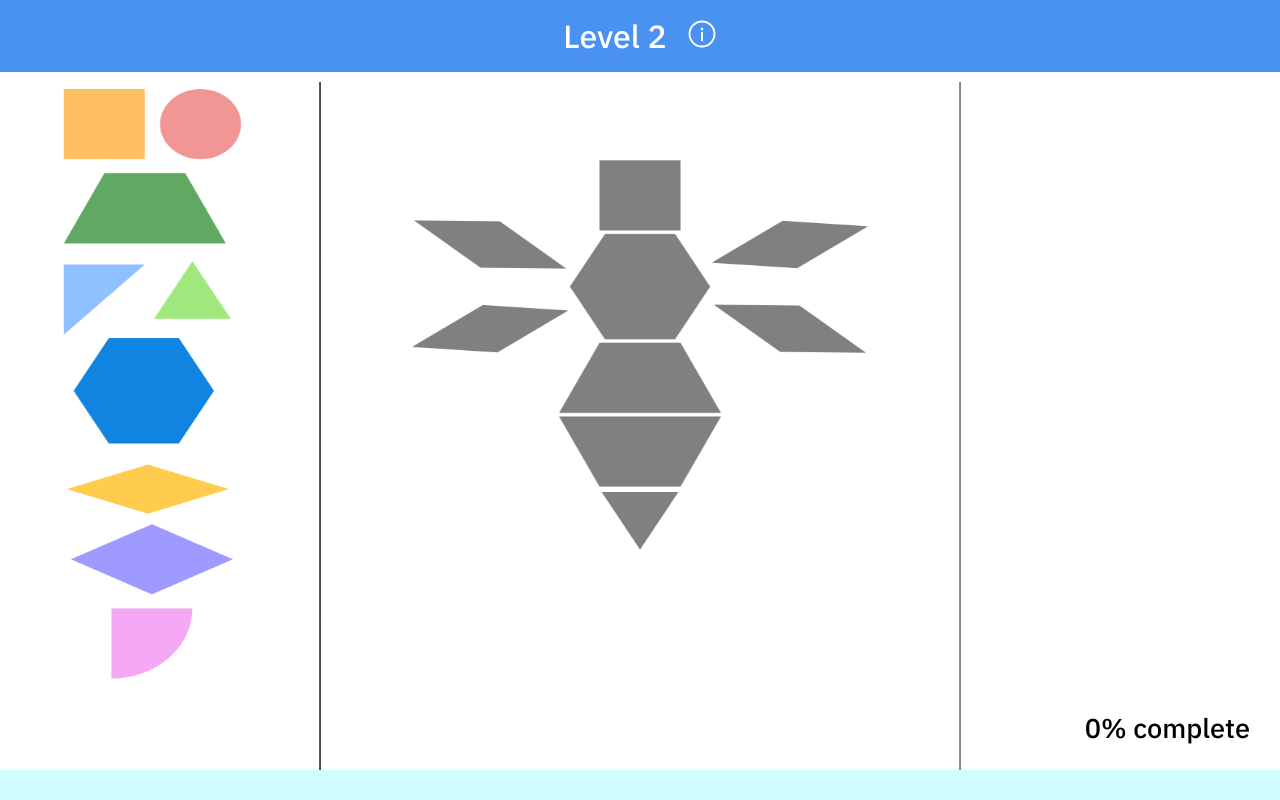
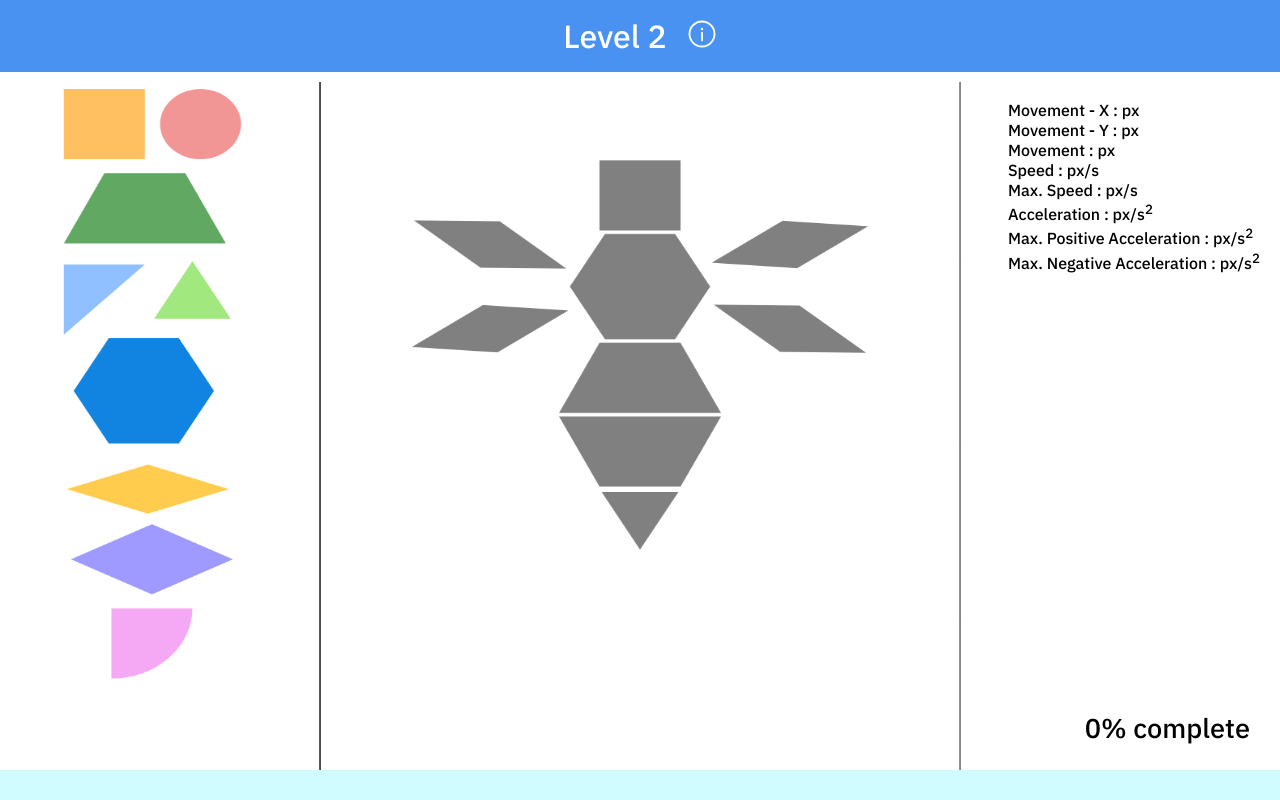
Before and after one commit to wearablebiosensing/CareWear-PortalView, a Flask app: page /tiles-game in a window 1280 px wide. Run offline with Flask 3, Linux system fonts and the light colour scheme.

Commit message:
Add mouse data on side of tiles game

```diff
--- a/CareWear-MagneticTilesActivity/static/css/tiles.css
+++ b/CareWear-MagneticTilesActivity/static/css/tiles.css
@@ -9,6 +9,13 @@
   gap: 20px;
   font-family: "IBM Plex Sans", sans-serif;
   margin: 0 0 10px 0;
+}
+
+.mouse-data {
+  position: absolute;
+  right: 20px;
+  top: 100px;
+  font-family: "IBM Plex Sans", sans-serif;
 }
 
 /* Styles for the help icon */
@@ -72,6 +79,7 @@
   display: flex;
   flex-direction: column;
   height: 100%;
+  position: relative;
 }
 
 .canvas-container {
--- /dev/null
+++ b/CareWear-MagneticTilesActivity/static/js/mouse_movement.js
@@ -0,0 +1,50 @@
+var prevEvent, currentEvent;
+document.documentElement.onmousemove = function (event) {
+  currentEvent = event;
+};
+
+var maxSpeed = 0,
+  prevSpeed = 0,
+  maxPositiveAcc = 0,
+  maxNegativeAcc = 0;
+setInterval(function () {
+  if (prevEvent && currentEvent) {
+    var movementX = Math.abs(currentEvent.screenX - prevEvent.screenX);
+    var movementY = Math.abs(currentEvent.screenY - prevEvent.screenY);
+    var movement = Math.sqrt(movementX * movementX + movementY * movementY);
+
+    document.getElementById("movementX").innerText = movementX;
+    document.getElementById("movementY").innerText = movementY;
+    document.getElementById("movement").innerText = Math.round(movement);
+
+    //speed=movement/100ms= movement/0.1s= 10*movement/s
+    var speed = 10 * movement; //current speed
+
+    document.getElementById("speed").innerText = Math.round(speed);
+    document.getElementById("maxSpeed").innerText = Math.round(
+      speed > maxSpeed ? (maxSpeed = speed) : maxSpeed
+    );
+
+    var acceleration = 10 * (speed - prevSpeed);
+
+    document.getElementById("acceleration").innerText =
+      Math.round(acceleration);
+
+    if (acceleration > 0) {
+      document.getElementById("maxPositiveAcceleration").innerText = Math.round(
+        acceleration > maxPositiveAcc
+          ? (maxPositiveAcc = acceleration)
+          : maxPositiveAcc
+      );
+    } else {
+      document.getElementById("maxNegativeAcceleration").innerText = Math.round(
+        acceleration < maxNegativeAcc
+          ? (maxNegativeAcc = acceleration)
+          : maxNegativeAcc
+      );
+    }
+  }
+
+  prevEvent = currentEvent;
+  prevSpeed = speed;
+}, 100);
--- a/CareWear-MagneticTilesActivity/templates/tiles.html
+++ b/CareWear-MagneticTilesActivity/templates/tiles.html
@@ -15,6 +15,18 @@
   </head>
   <body>
     <div class="container">
+      <div class="mouse-data">
+        Movement - X : <span id="movementX"></span> px<br />
+        Movement - Y : <span id="movementY"></span> px<br />
+        Movement : <span id="movement"></span> px<br />
+        Speed : <span id="speed"></span> px/s<br />
+        Max. Speed : <span id="maxSpeed"></span> px/s<br />
+        Acceleration : <span id="acceleration"></span> px/s<sup>2</sup><br />
+        Max. Positive Acceleration :
+        <span id="maxPositiveAcceleration"></span> px/s<sup>2</sup><br />
+        Max. Negative Acceleration :
+        <span id="maxNegativeAcceleration"></span> px/s<sup>2</sup><br />
+      </div>
       <header>
         <!-- <h1 class="title">Magnetic Tiles Activity</h1> -->
         <p class="subtitle">Level <span id="level"></span></p>
@@ -69,6 +81,7 @@
     </div>
 
     <script src="{{ url_for('static', filename='js/popup.js') }}"></script>
+    <script src="{{ url_for('static', filename='js/mouse_movement.js') }}"></script>
     <script src="{{ url_for('static', filename='js/drag_drop.js') }}"></script>
   </body>
 </html>
```
